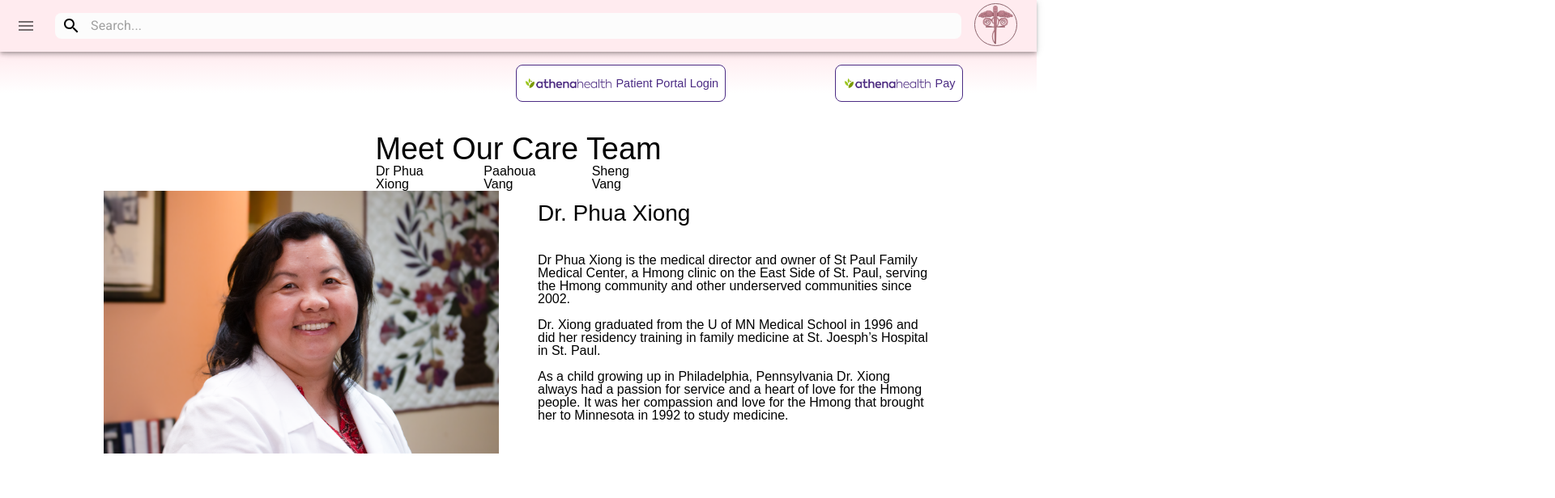
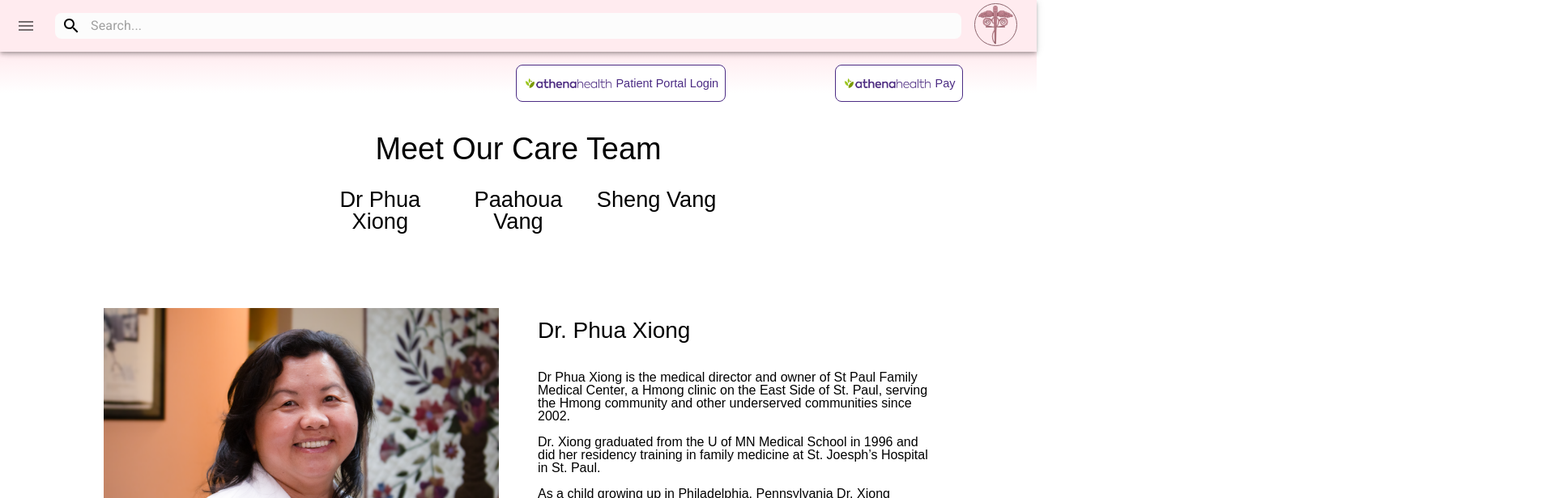
Before and after one commit to daniel-thao/medical-center, a React (Create React App) app: page /providers-info in a window 1280 px wide. Shown: the top 616 px of the page at 81% size, 1920 px wide, since content can reach past the window. Built offline with nearby package versions, Linux system fonts and the light colour scheme; a web font is replaced by a local one.

Commit message:
added overflow hidden to the component

```diff
--- a/src/pages/ProviderInfo/ProviderInfoContainer.module.css
+++ b/src/pages/ProviderInfo/ProviderInfoContainer.module.css
@@ -5,6 +5,28 @@
 .title {
   font-size: var(--font-size-lg) !important;
   text-align: center;
+}
+
+.provider-tab-list {
+  margin: 1em 0em 5em 0em;
+}
+
+.provider-choice {
+  font-size: var(--font-size-m);
+  text-align: center;
+  transition: all 0.2s ease;
+  padding: 0.5em 0em;
+  border-radius: 0.15em;
+}
+
+.provider-choice:hover {
+  cursor: pointer;
+  background-color: var(--color-brand-pink-300);
+}
+
+.provider-choice:active {
+  background-color: transparent;
+  color: var(--color-brand-darkpink-600);
 }
 
 .photo-container-one {
@@ -25,6 +47,7 @@
 .provider-container {
   position: relative;
   height: 1450px;
+  overflow: hidden;
 }
 
 .provider {
@@ -33,10 +56,9 @@
   position: absolute;
 }
 
-.provider::after {
-  display: block;
-  height: 100%;
-  content: '';
+.hidden {
+  opacity: 0;
+  visibility: hidden;
 }
 
 .tab-panel-text-formatting {
@@ -78,6 +100,16 @@
   display: none;
 }
 
+/* Animations */
+@keyframes underlineAnimation {
+  0% {
+    text-decoration: none;
+  }
+  100% {
+    text-decoration: underline;
+  }
+}
+
 @media only screen and (max-width: 1675px) {
   .container {
     margin: 0em calc(100vw / 10);
--- a/src/pages/ProviderInfo/ProviderInfoContainer.tsx
+++ b/src/pages/ProviderInfo/ProviderInfoContainer.tsx
@@ -8,7 +8,7 @@ import css from './ProviderInfoContainer.module.css';
 import { ProviderInfoDesktopView } from './desktop-view/desktop-view';
 import { ProviderInfoTabletView } from './tablet-view/tablet-view';
 
-export interface ProviderInfoProps {}
+export interface ProviderInfoProps { }
 
 export const ProviderInfoContainer: React.FC<ProviderInfoProps> = () => {
   const phoneWidth = useMediaQuery('(max-width:450px)');
@@ -31,8 +31,8 @@ export const ProviderInfoContainer: React.FC<ProviderInfoProps> = () => {
   console.log(tabletWidth);
 
   const display = () => {
-    if (phoneWidth) return <div>iopioiop</div>;
-    if (tabletWidth && !phoneWidth) return <div>dsjakdjasl</div>;
+    // if (phoneWidth) return <div>iopioiop</div>;
+    // if (tabletWidth && !phoneWidth) return <div>dsjakdjasl</div>;
     return <ProviderInfoDesktopView imageCSSRender={imageCSSRender}></ProviderInfoDesktopView>;
   };
 
--- a/src/pages/ProviderInfo/desktop-view/desktop-view.tsx
+++ b/src/pages/ProviderInfo/desktop-view/desktop-view.tsx
@@ -23,16 +23,16 @@ export const ProviderInfoDesktopView: React.FC<ProviderInfoDesktopViewProps> = (
     <Box className={css['container']}>
       <TextBlock classification="title" body="Meet Our Care Team" className={css['title']}></TextBlock>
 
-      <Grid container>
+      <Grid container className={css["provider-tab-list"]}>
         <Grid item xs={3}></Grid>
-        <Grid container item xs={6} gap={6} sx={{ justifyContent: 'center' }}>
-          <Grid item xs={2} onClick={(e) => handleChange(1)}>
+        <Grid container item xs={6} sx={{ justifyContent: 'center' }}>
+          <Grid item xs={4} className={css["provider-choice"]} onClick={(e) => handleChange(1)}>
             Dr Phua Xiong
           </Grid>
-          <Grid item xs={2} onClick={(e) => handleChange(2)}>
+          <Grid item xs={4} className={css["provider-choice"]} onClick={(e) => handleChange(2)}>
             Paahoua Vang
           </Grid>
-          <Grid item xs={2} onClick={(e) => handleChange(3)}>
+          <Grid item xs={4} className={css["provider-choice"]} onClick={(e) => handleChange(3)}>
             Sheng Vang
           </Grid>
         </Grid>
--- a/src/pages/ProviderInfo/subcomponents/dr-phua-xiong.tsx
+++ b/src/pages/ProviderInfo/subcomponents/dr-phua-xiong.tsx
@@ -22,7 +22,7 @@ export const DrPhuaXiong: React.FC<DrPhuaXiongProps> = (props) => {
   }, [value, pointer]);
 
   return (
-    <Grid container columnSpacing={6} rowGap={12} className={`${css['provider']} ${css[animationClass]}`}>
+    <Grid container columnSpacing={6} rowGap={12} className={`${css['provider']} ${value === pointer ? "" : css["hidden"]} ${css[animationClass]}`}>
       <Grid item xs={6} className={css['photo-container-one']}>
         <img alt="provider-01" className={imageCSSRender} src="./_MG_6147.png"></img>
       </Grid>
--- a/src/pages/ProviderInfo/subcomponents/paahoua-vang.tsx
+++ b/src/pages/ProviderInfo/subcomponents/paahoua-vang.tsx
@@ -22,7 +22,7 @@ export const PaahouaVang: React.FC<PaahouaVangProps> = (props) => {
   }, [value, pointer]);
 
   return (
-    <Grid container columnSpacing={6} rowGap={12} className={`${css['provider']} ${css[animationClass]}`}>
+    <Grid container columnSpacing={6} rowGap={12} className={`${css['provider']} ${value === pointer ? "" : css["hidden"]} ${css[animationClass]}`}>
       <Grid item xs={6} className={css['photo-container-one']}>
         <img alt="provider-01" className={imageCSSRender} src="./_MG_6147.png"></img>
       </Grid>
--- a/src/pages/ProviderInfo/subcomponents/sheng-vang.tsx
+++ b/src/pages/ProviderInfo/subcomponents/sheng-vang.tsx
@@ -22,7 +22,7 @@ export const ShengVang: React.FC<ShengVangProps> = (props) => {
   }, [value, pointer]);
 
   return (
-    <Grid container columnSpacing={6} rowGap={12} className={`${css['provider']} ${css[animationClass]}`}>
+    <Grid container columnSpacing={6} rowGap={12} className={`${css['provider']} ${value === pointer ? "" : css["hidden"]} ${css[animationClass]}`}>
       <Grid item xs={6} className={css['photo-container-one']}>
         <img alt="provider-01" className={imageCSSRender} src="./_MG_6147.png"></img>
       </Grid>
```
